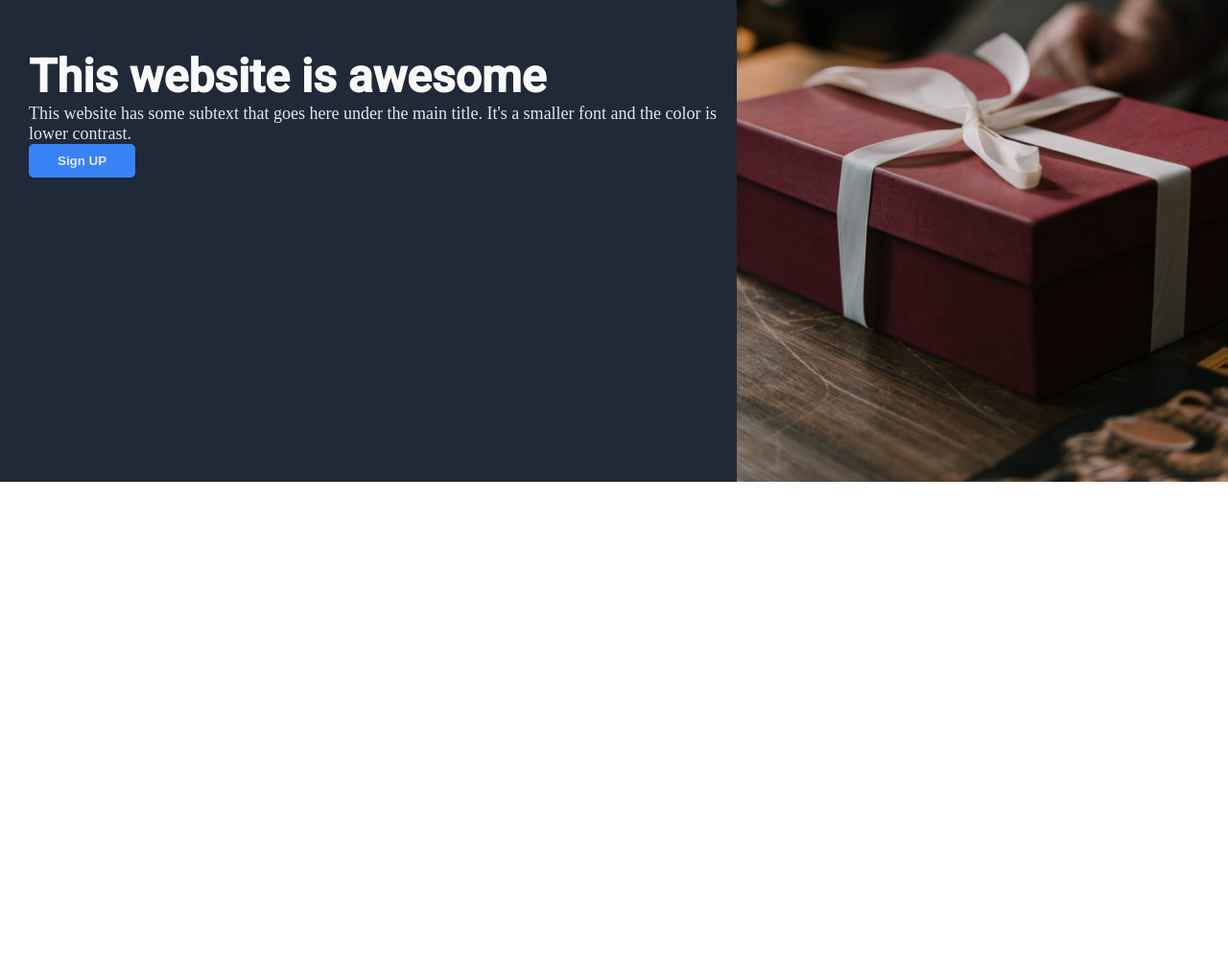
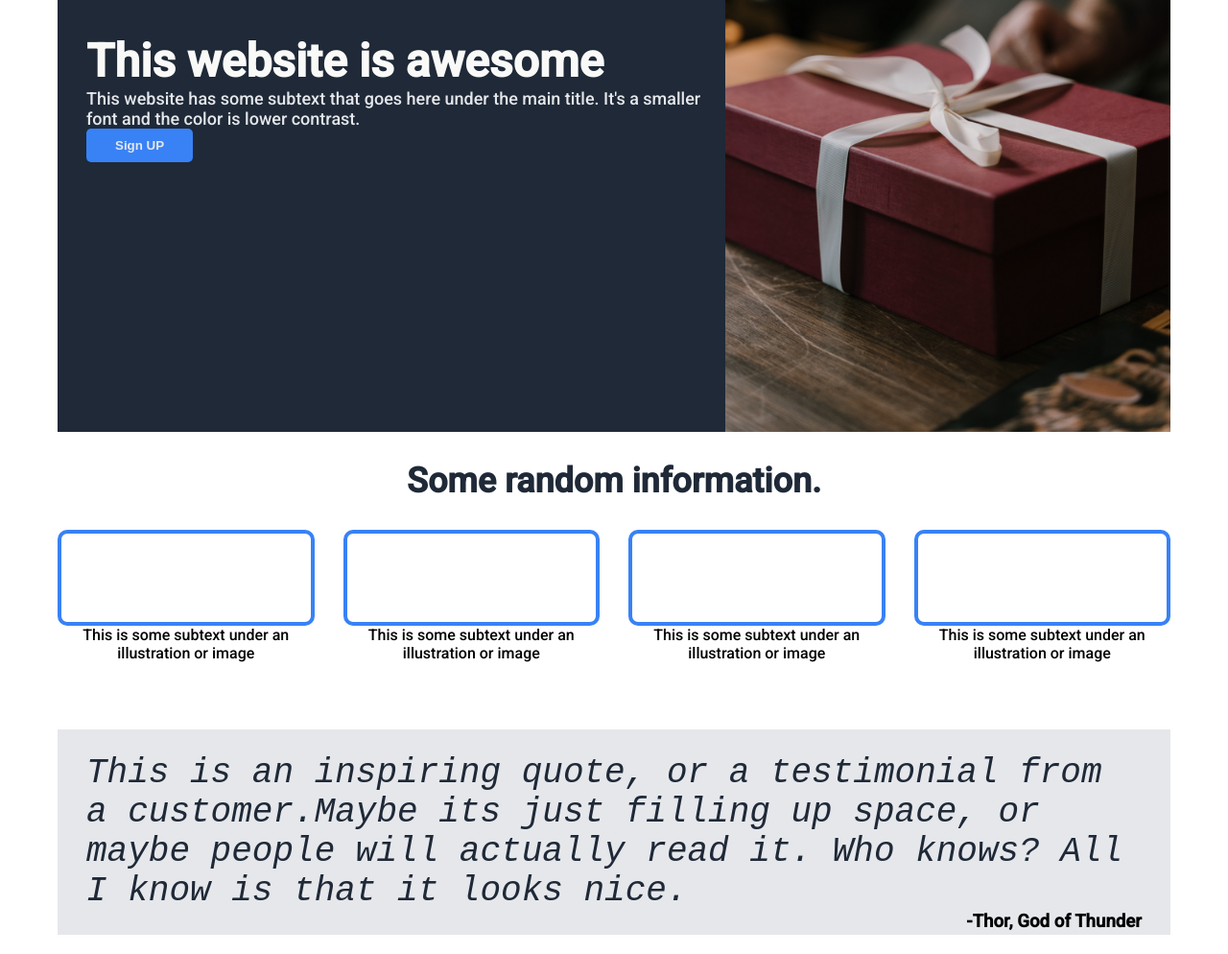
Before and after one commit to Scotto876/Landing-Page, a plain HTML site: page index.html in a window 1280 px wide. Shown: the part 347-1341 px from the top of the page at 96% size. Before the commit the page ends 849 px from the top, so only its background shows below. Drawn offline with Linux system fonts and the light colour scheme.

Commit message:
Added 2 more sections for info also a quote box.

```diff
--- a/index.css
+++ b/index.css
@@ -1,7 +1,22 @@
 @import url('https://fonts.googleapis.com/css2?family=Roboto:wght@500&display=swap');
 
+body {
+    font-family: 'Roboto', sans-serif;
+    margin: 0;
+    padding: 0;
+        width: 100%;
+        max-width: 1200px;
+        margin: 0 auto;
+        padding: 20px;
+  overflow:scroll;}
+
+  @media (max-width: 600px) {
+    .box {
+      max-width: 100%;
+    }
+  }
 *{box-sizing: border-box;margin: 0;
-    padding: 0;;}
+    padding: 0;}
 
 li, a{font-weight: 500;font-size: 18px; color: #E5E7Eb;, sans-serif;}
 
@@ -14,7 +29,7 @@ align-items: center;padding: 30px 10%; background-color: #1F2937;}
 .nav-links li{display: inline-block; padding: 0px 20px;font-family: 'Roboto', sans-serif;}
 
 .nav-links li a{transition: all 0.3s ease 0s;}
-.nav-links li a:hover{ color:#3882f6}
+.nav-links li a:hover{color:#3882f6}
 
 .container {background-color: #1F2937;
     display: flex;
@@ -30,7 +45,22 @@ align-items: center;padding: 30px 10%; background-color: #1F2937;}
     flex: 1;
   }
 
-strong{ font-size:48px;font-weight: extra-bold;font-family: 'Roboto', sans-serif;
+#s-title{ font-size:48px;font-weight: extra-bold;font-family: 'Roboto', sans-serif;
 color: #f9faf8;}
 p{font-size: 18px;color: #E5E7Eb;}
 button{font-weight:bold; padding: 10px 30px; background-color: #3882f6;border: none; color: #E5E7Eb;font-weight: bold;border-radius: 5px;}
+.random{margin-top:30px;margin-bottom:30px;text-align: center;font-size: 36px;font-weight: extra-bold; color:#1F2937}
+.box1{ height:100px;width: 100px;border-radius: 10px;}
+.info{display: flex;justify-content:space-evenly; gap: 30px;}
+
+.info div{flex: 1;border:4px solid #3882f6;
+  }
+
+  .box-text {display: flex;justify-content:space-between;gap:30px}
+
+  .box-text div{flex:1;width: 40px;margin-bottom: 50px;text-align: center;}
+
+.quote-container{ margin-top:20px;background-color: #E5E7EB ;padding: 25px 30px;}
+.quote-container p{font-family: 'Courier New', Courier, monospace;
+    ;font-size: 36px;font-style:italic;font-weight: lighter;color: #1F2937;}
+.quote-container h3{float:right;}
--- a/index.html
+++ b/index.html
@@ -6,7 +6,7 @@
     <link rel="stylesheet" href="index.css" />
     <title>Landing Page</title>
   </head>
-  <body>
+  <div>
     <header>
       <img class="logo" src="" alt="Header Logo" />
       <nav>
@@ -18,7 +18,7 @@
       </nav>
     </header>
     <div class="container">
-         <p class="one"><strong>This website is awesome</strong></br>
+         <p class="one"><strong id="s-title">This website is awesome</strong></br>
           This website has some subtext that goes here under the main title.
           It's a smaller font and the color is lower contrast.<br>
           <button id="Sign-up">Sign UP</button>
@@ -26,7 +26,24 @@
         <img src="images/package.jpg" alt="This is a palceholder for an image">
 
       </div>
+<h1 class="random">Some random information.</h1>
 
-    </section>
+<div class="info">
+    <div class="box1"></div>
+    <div class="box1"></div>
+    <div class="box1"></div>
+    <div class="box1"></div>
+    </div>
+
+    <div class="box-text">
+    <div class="box2">This is some subtext under an illustration or image</div>
+    <div class="box2">This is some subtext under an illustration or image</div>
+    <div class="box2">This is some subtext under an illustration or image</div>
+    <div class="box2">This is some subtext under an illustration or image</div>
+</div>
+    <div class="quote-container">
+        <p class="quote">This is an inspiring quote, or a testimonial from a customer.Maybe its just filling up space, or maybe people will actually read it. Who knows? All I know is that it looks nice.</p>
+        <h3>-Thor, God of Thunder</h3>
+</div>
   </body>
 </html>
```
